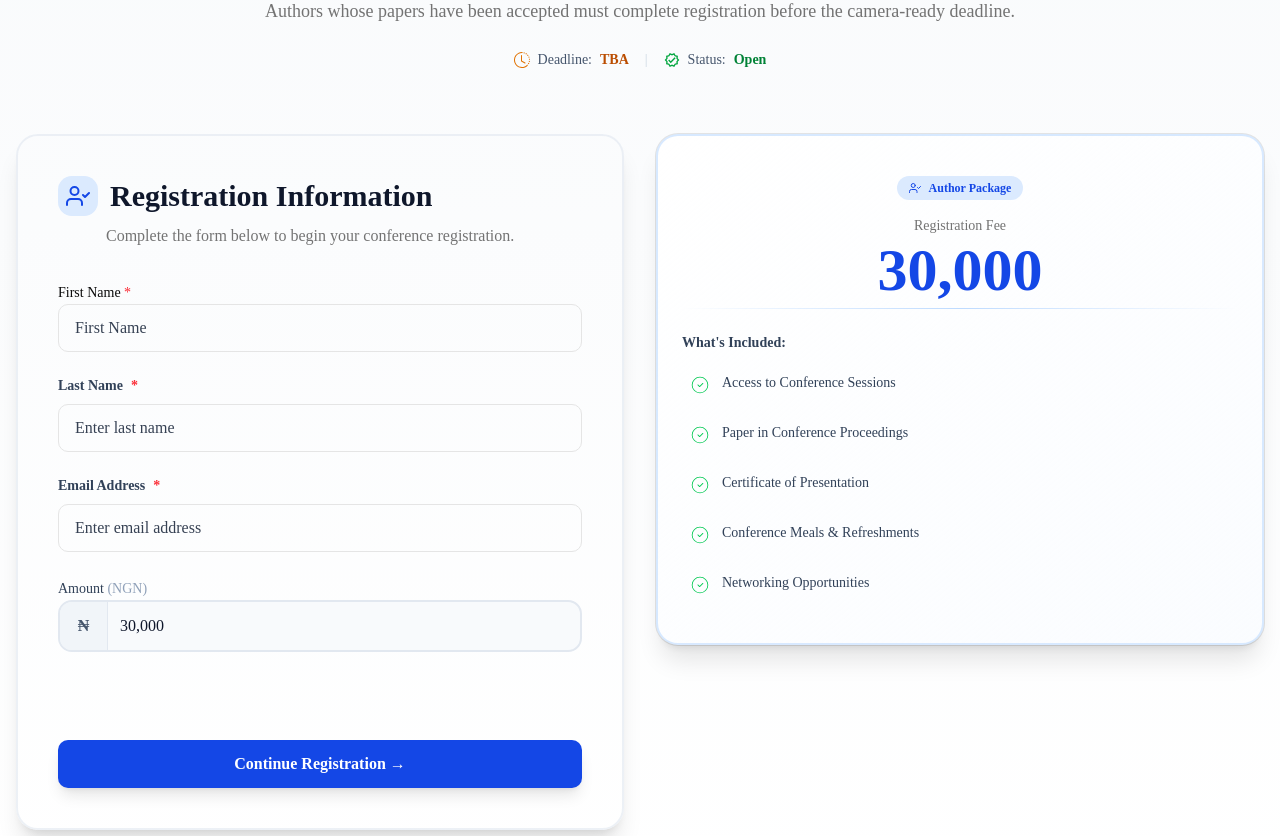
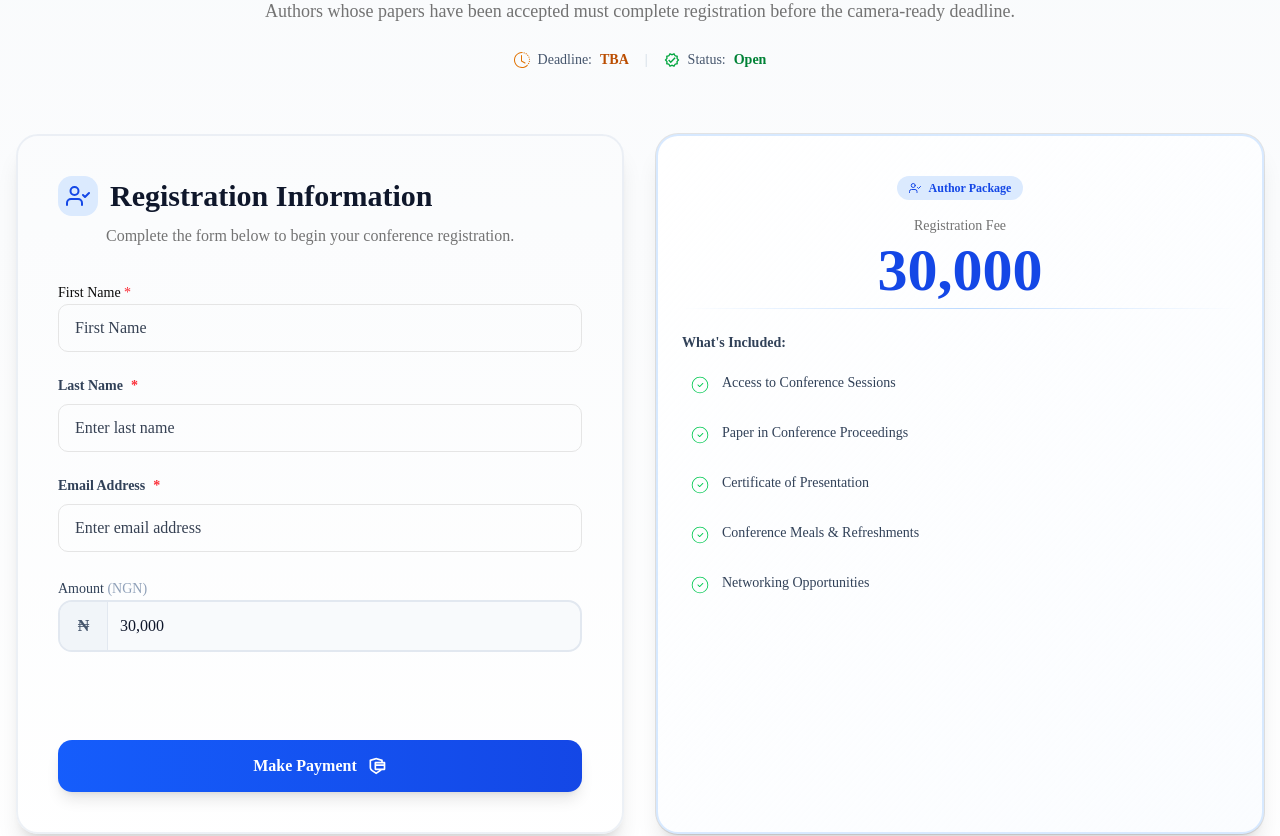
Before and after one commit to Tipo45/ICETIA, a Next.js app: page /registration/authors-registration in a window 1280 px wide. Shown: the part 260-1096 px from the top of the page. Built offline with nearby package versions, Linux system fonts and the light colour scheme.

Commit message:
commit-1.1.3

```diff
--- a/app/registration/authors-registration/page.tsx
+++ b/app/registration/authors-registration/page.tsx
@@ -7,6 +7,7 @@ import { FiUserCheck, FiUsers, FiFileText, FiCoffee } from "react-icons/fi";
 import { IoIosInformationCircleOutline } from "react-icons/io";
 import { MdOutlineEventNote, MdOutlineVerified } from "react-icons/md";
 import { BsClockHistory } from "react-icons/bs";
+import { RiSecurePaymentLine } from "react-icons/ri";
 
 export default function RegistrationSection() {
 
@@ -114,9 +115,10 @@ export default function RegistrationSection() {
                                         </div>
                                     </div>
 
-                                    <div className="flex items-center gap-4 mt-6">
-                                        <button className="mt-10 px-6 py-3 bg-blue-700 rounded-lg w-full text-base text-white font-semibold shadow-lg hover:blue-200 cursor-pointer transition-all duration-300">
-                                            Continue Registration →
+                                    <div className="flex gap-4 mt-6">
+                                        <button className="flex justify-center items-center gap-2.5 mt-10 px-6 py-3.5 bg-linear-to-r from-blue-600 to-blue-700 hover:from-blue-700 hover:to-blue-800 rounded-xl w-full text-base text-white font-semibold shadow-lg hover:shadow-blue-200/50 transition-all duration-300 cursor-pointer">
+                                            <span>Make Payment</span>
+                                            <RiSecurePaymentLine className="text-xl" />
                                         </button>
                                     </div>
                                 </div>
@@ -127,7 +129,6 @@ export default function RegistrationSection() {
                         </div>
                     </div>
 
-                    <div className="">
                         <Card className="sticky top-24 rounded-3xl border-2 border-blue-200/60 shadow-xl bg-linear-to-br from-white to-blue-50/30 overflow-hidden">
                             <CardContent className="p-6">
                                 <div className="text-center">
@@ -159,7 +160,7 @@ export default function RegistrationSection() {
                                 </div>
                             </CardContent>
                         </Card>
-                    </div>
+
 
                 </div>
 
--- a/app/registration/co-authors-registration/page.tsx
+++ b/app/registration/co-authors-registration/page.tsx
@@ -12,6 +12,7 @@ import { MdOutlineEventNote, MdOutlineVerified } from "react-icons/md";
 import { BsClockHistory } from "react-icons/bs";
 import Footer from "@/components/footer";
 import Navbar from "@/components/navbar";
+import { RiSecurePaymentLine } from "react-icons/ri";
 
 const benefits = [
     { icon: FaAward, text: "Certificate of participation or presentation" },
@@ -132,9 +133,10 @@ export default function RegistrationSection() {
                                         </div>
                                     </div>
 
-                                    <div className="flex items-center gap-4 mt-6">
-                                        <button className="mt-10 px-6 py-3 bg-blue-700 rounded-lg w-full text-base text-white font-semibold shadow-lg hover:blue-200 cursor-pointer transition-all duration-300">
-                                            Continue Registration →
+                                    <div className="flex gap-4 mt-6">
+                                        <button className="flex justify-center items-center gap-2.5 mt-10 px-6 py-3.5 bg-linear-to-r from-blue-600 to-blue-700 hover:from-blue-700 hover:to-blue-800 rounded-xl w-full text-base text-white font-semibold shadow-lg hover:shadow-blue-200/50 transition-all duration-300 cursor-pointer">
+                                            <span>Make Payment</span>
+                                            <RiSecurePaymentLine className="text-xl" />
                                         </button>
                                     </div>
                                 </div>
@@ -145,7 +147,7 @@ export default function RegistrationSection() {
                         </div>
                     </div>
 
-                    <div className="">
+
                         <Card className="sticky top-24 rounded-3xl border-2 border-blue-200/60 shadow-xl bg-linear-to-br from-white to-blue-50/30 overflow-hidden">
                             <CardContent className="p-6">
                                 <div className="text-center">
@@ -171,7 +173,7 @@ export default function RegistrationSection() {
                                 </div>
                             </CardContent>
                         </Card>
-                    </div>
+
 
                 </div>
 
--- a/app/registration/non-authors-registration/page.tsx
+++ b/app/registration/non-authors-registration/page.tsx
@@ -10,6 +10,7 @@ import { MdOutlineEventNote, MdOutlineVerified } from "react-icons/md";
 import { BsClockHistory } from "react-icons/bs";
 import Footer from "@/components/footer";
 import Navbar from "@/components/navbar";
+import { RiSecurePaymentLine } from "react-icons/ri";
 
 
 const benefits = [
@@ -130,9 +131,10 @@ export default function RegistrationSection() {
                                         </div>
                                     </div>
 
-                                    <div className="flex items-center gap-4 mt-6">
-                                        <button className="mt-10 px-6 py-3 bg-blue-700 rounded-lg w-full text-base text-white font-semibold shadow-lg hover:blue-200 cursor-pointer transition-all duration-300">
-                                            Continue Registration →
+                                    <div className="flex gap-4 mt-6">
+                                        <button className="flex justify-center items-center gap-2.5 mt-10 px-6 py-3.5 bg-linear-to-r from-blue-600 to-blue-700 hover:from-blue-700 hover:to-blue-800 rounded-xl w-full text-base text-white font-semibold shadow-lg hover:shadow-blue-200/50 transition-all duration-300 cursor-pointer">
+                                            <span>Make Payment</span>
+                                            <RiSecurePaymentLine className="text-xl" />
                                         </button>
                                     </div>
                                 </div>
@@ -143,7 +145,7 @@ export default function RegistrationSection() {
                         </div>
                     </div>
 
-                    <div className="">
+
                         <Card className="sticky top-24 rounded-3xl border-2 border-blue-200/60 shadow-xl bg-linear-to-br from-white to-blue-50/30 overflow-hidden">
                             <CardContent className="p-6">
                                 <div className="text-center">
@@ -169,7 +171,7 @@ export default function RegistrationSection() {
                                 </div>
                             </CardContent>
                         </Card>
-                    </div>
+
 
                 </div>
 
--- a/app/registration/students-registration/page.tsx
+++ b/app/registration/students-registration/page.tsx
@@ -7,6 +7,7 @@ import { FiUserCheck, FiUsers, FiFileText, FiCoffee } from "react-icons/fi";
 import { IoIosInformationCircleOutline } from "react-icons/io";
 import { MdOutlineEventNote, MdOutlineVerified } from "react-icons/md";
 import { BsClockHistory } from "react-icons/bs";
+import { RiSecurePaymentLine } from "react-icons/ri";
 
 export default function RegistrationSection() {
 
@@ -114,9 +115,10 @@ export default function RegistrationSection() {
                                         </div>
                                     </div>
 
-                                    <div className="flex items-center gap-4 mt-6">
-                                        <button className="mt-10 px-6 py-3 bg-blue-700 rounded-lg w-full text-base text-white font-semibold shadow-lg hover:blue-200 cursor-pointer transition-all duration-300">
-                                            Continue Registration →
+                                    <div className="flex gap-4 mt-6">
+                                        <button className="flex justify-center items-center gap-2.5 mt-10 px-6 py-3.5 bg-linear-to-r from-blue-600 to-blue-700 hover:from-blue-700 hover:to-blue-800 rounded-xl w-full text-base text-white font-semibold shadow-lg hover:shadow-blue-200/50 transition-all duration-300 cursor-pointer">
+                                            <span>Make Payment</span>
+                                            <RiSecurePaymentLine className="text-xl" />
                                         </button>
                                     </div>
                                 </div>
@@ -127,7 +129,7 @@ export default function RegistrationSection() {
                         </div>
                     </div>
 
-                    <div className="">
+
                     <Card className="sticky top-24 rounded-3xl border-2 border-blue-200/60 shadow-xl bg-linear-to-br from-white to-blue-50/30 overflow-hidden">
                         <CardContent className="p-6">
                             <div className="text-center">
@@ -159,7 +161,7 @@ export default function RegistrationSection() {
                             </div>
                         </CardContent>
                     </Card>
-                    </div>
+
 
                 </div>
 
```
Lines whose indentation alone changed are shown as unchanged.
